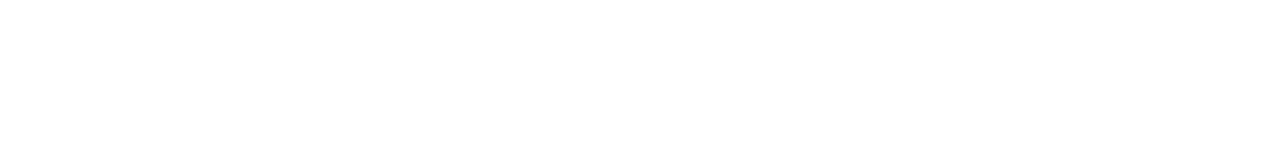
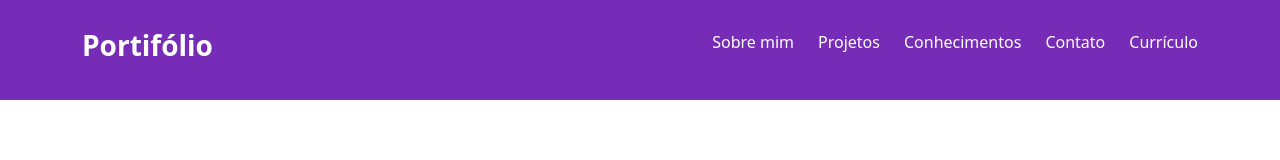
Before and after one commit to CaioSiqueira01/Portifolio, a plain HTML site: page index.html in a window 1280 px wide. Drawn offline with nearby package versions, Linux system fonts and the light colour scheme.

Commit message:
Finalizing Html and css of the site header

```diff
--- /dev/null
+++ b/assets/styles/style.scss
@@ -0,0 +1,43 @@
+header{
+    display: flex;
+    justify-content: space-between;
+    align-items: center;
+    height: 100px;
+    background-color: #762cb6;
+    .flex-header{
+        display: flex;
+        justify-content: space-between;
+        align-items: center;
+        .header__title{
+            a{
+                text-decoration: none;
+                h1{
+                    font-weight: bold;
+                    color: white;
+                    font-size: 1.75rem;
+                }
+            }
+
+        }
+        nav{
+            display: flex;
+            ul{
+                display: flex;
+                list-style-type: none;
+                li{
+                    padding-left: 24px;
+
+                    a{
+                        color: white;
+                        text-decoration: none;
+                        font-size: 1rem
+                        transition 0.5s;
+                    }
+                    a:hover{
+                        font-weight: bold;
+                    }
+                }
+            }
+        }
+    }
+ }
--- a/index.html
+++ b/index.html
@@ -1,12 +1,39 @@
 <!DOCTYPE html>
-<html lang="en">
+<html lang="pt-BR">
 <head>
     <meta charset="UTF-8">
     <meta http-equiv="X-UA-Compatible" content="IE=edge">
     <meta name="viewport" content="width=device-width, initial-scale=1.0">
-    <title>Document</title>
+    <title>Portifólio</title>
+    <link href="https://cdn.jsdelivr.net/npm/bootstrap@5.2.2/dist/css/bootstrap.min.css" rel="stylesheet" integrity="sha384-Zenh87qX5JnK2Jl0vWa8Ck2rdkQ2Bzep5IDxbcnCeuOxjzrPF/et3URy9Bv1WTRi" crossorigin="anonymous">
+    <link rel="stylesheet" href="./assets/styles/style.css">
 </head>
-<body>
-
+    <header>
+        <div class="container flex-header">
+            <div class="header__title">
+               <a href="#"><h1>Portifólio</h1></a>
+            </div>
+            <nav class="nav__menu">
+                <ul class="menu__list">
+                    <li class="menu__list-item">
+                        <a href="#" class="item__link">Sobre mim</a>
+                    </li>
+                    <li class="menu__list-item">
+                        <a href="#" class="item__link">Projetos</a>
+                    </li>
+                    <li class="menu__list-item">
+                        <a href="#" class="item__link">Conhecimentos</a>
+                    </li>
+                    <li class="menu__list-item">
+                        <a href="#" class="item__link">Contato</a>
+                    </li>
+                    <li class="menu__list-item">
+                        <a href="#" class="item__link">Currículo</a>
+                    </li>
+                </ul>
+            </nav>
+        </div>
+    </header>
+    <script src="https://cdn.jsdelivr.net/npm/bootstrap@5.2.2/dist/js/bootstrap.bundle.min.js" integrity="sha384-OERcA2EqjJCMA+/3y+gxIOqMEjwtxJY7qPCqsdltbNJuaOe923+mo//f6V8Qbsw3" crossorigin="anonymous"></script>
 </body>
 </html>
```
Also changed, not shown: assets/styles/style.css (added), 1 other file.
